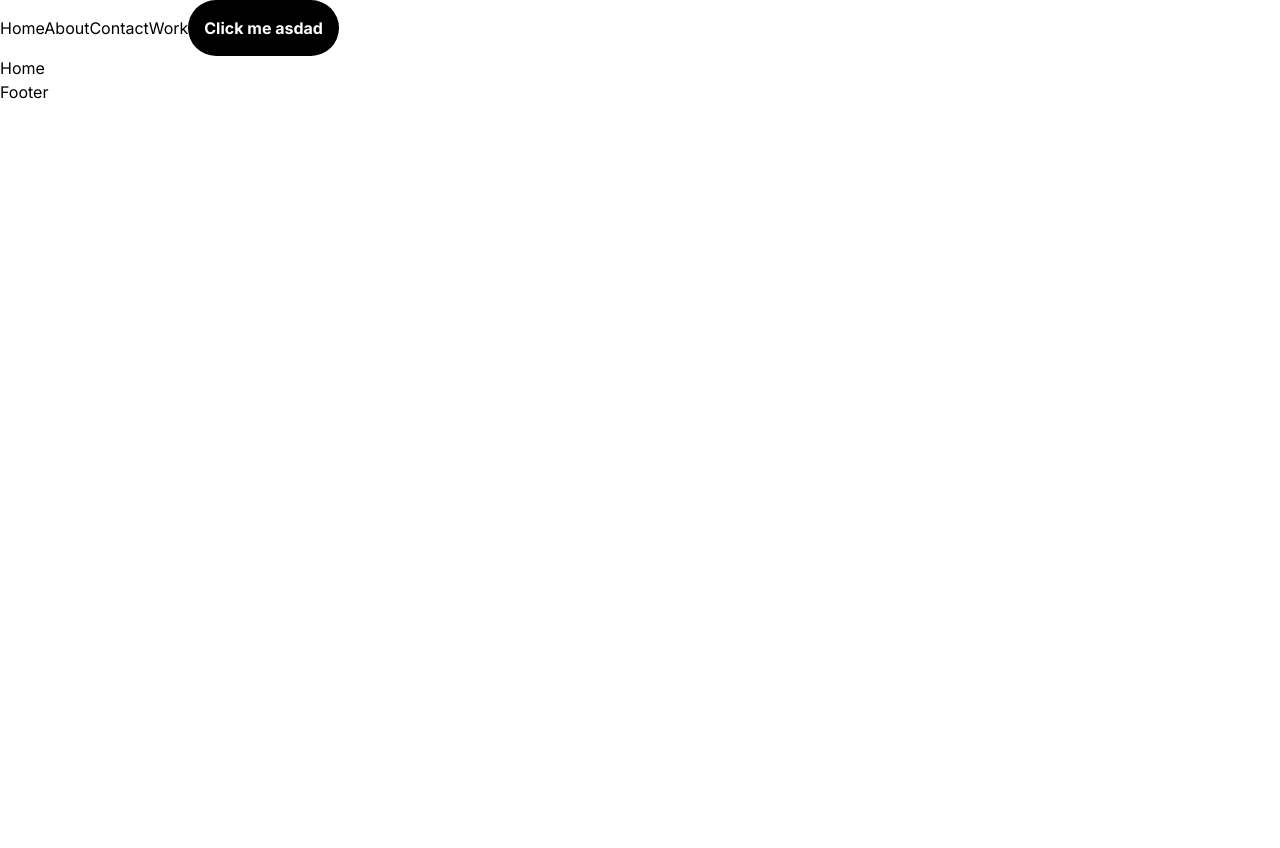
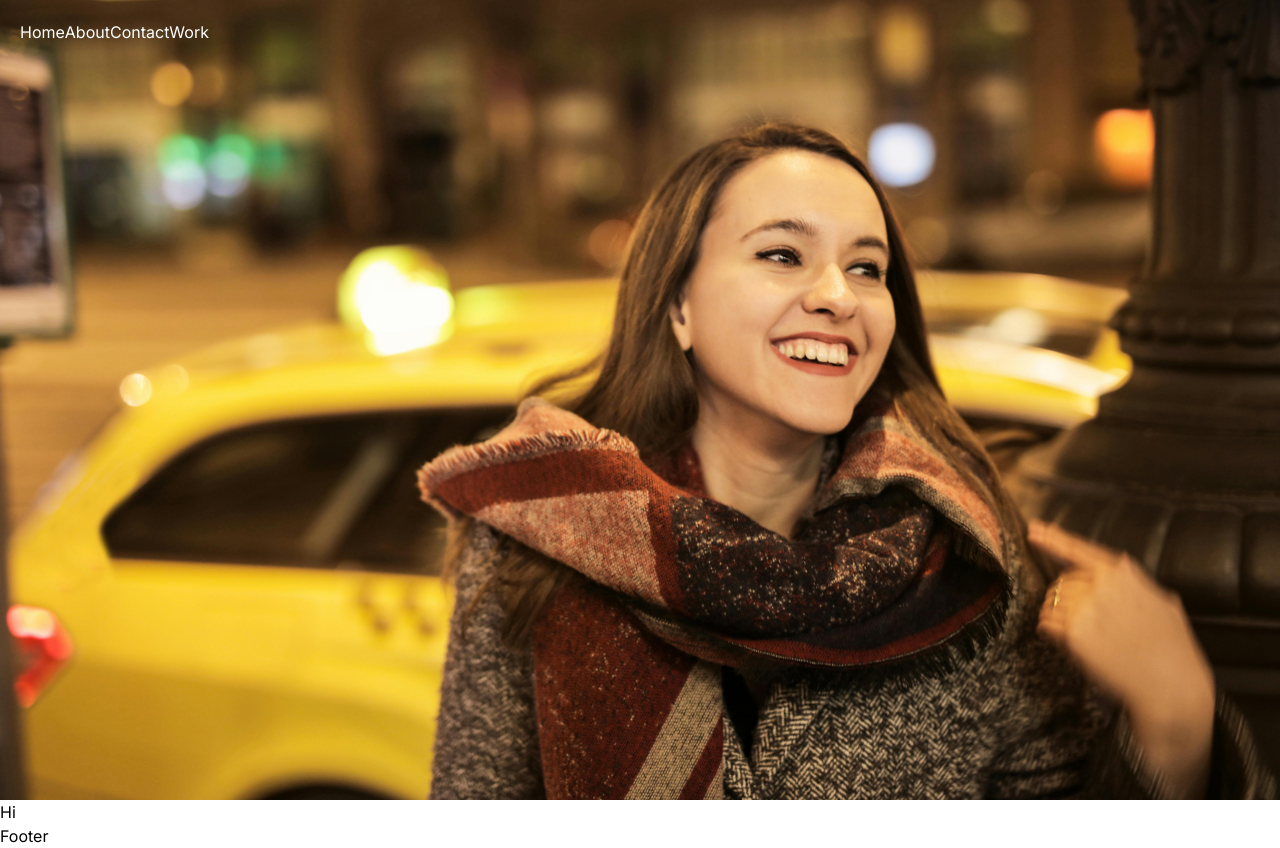
Before and after one commit to uwproductions/web, a Next.js app: page / in a window 1280 px wide. Before the commit the page ends 800 px from the top, so only its background shows below. Built offline with nearby package versions, Linux system fonts and the light colour scheme.

Commit message:
add image and header

```diff
--- a/app/page.tsx
+++ b/app/page.tsx
@@ -1,12 +1,13 @@
+import Banner from "@/components/Banner";
 import Button from "@/components/Button";
 import Image from "next/image";
 import Link from "next/link";
 
 export default function Home() {
   return (
-    <main className="bg-white">
-      Home
-
+    <main className="flex-col bg-white">
+      <Banner />
+      Hi
     </main>
   );
 }
--- /dev/null
+++ b/components/Banner.tsx
@@ -0,0 +1,19 @@
+import Image from "next/image";
+import React, { useLayoutEffect, useRef, useState } from "react";
+
+const Banner = () => {
+
+  return (
+    <div className="flex h-screen p-0 m-0">
+      <Image
+        objectFit="cover"
+        fill
+        alt="banner"
+        src="/assets/banner.jpg"
+        // style={{ overflow: "hidden" }}
+      />
+    </div>
+  );
+};
+
+export default Banner;
--- a/components/Button.tsx
+++ b/components/Button.tsx
@@ -9,7 +9,7 @@ const Button = ({ variant = "primary", text = "", onClick = () => {} }) => {
       className={classNames({
         "bg-black text-white": variant === "primary",
         "bg-white text-black": variant === "secondary",
-        'rounded-full p-4 font-bold transform transition duration-500 hover:scale-105': true,
+        'rounded-full p-4 font-bold transform transition hover:scale-105': true,
       })}
       onClick={onClick}
     >
--- a/components/Header.tsx
+++ b/components/Header.tsx
@@ -1,15 +1,38 @@
+"use client";
+
 import Link from "next/link";
-import React from "react";
+import React, { useEffect } from "react";
 import Button from "./Button";
+import classNames from "classnames";
 
 const Header = () => {
+  const [isScrolled, setIsScrolled] = React.useState(false);
+
+  useEffect(() => {
+    const handleScroll = () => {
+      if (window.scrollY > 0) {
+        setIsScrolled(true);
+      } else {
+        setIsScrolled(false);
+      }
+    };
+
+    window.addEventListener("scroll", handleScroll);
+
+    return () => {
+      window.removeEventListener("scroll", handleScroll);
+    };
+  }, []);
+
   return (
-    <div>
+    <div className={classNames(['fixed w-full top-0 flex p-5 z-10', {
+      'bg-transparent text-white': !isScrolled,
+      'bg-slate-200/75': isScrolled,
+    }])}>
       <Link href="/">Home</Link>
       <Link href="/about">About</Link>
       <Link href="/contact">Contact</Link>
       <Link href="/work">Work</Link>
-      <Button text="Click me asdad" variant="primary"/>
     </div>
   );
 };
```
Also changed, not shown: public/assets/banner.jpg (added).
